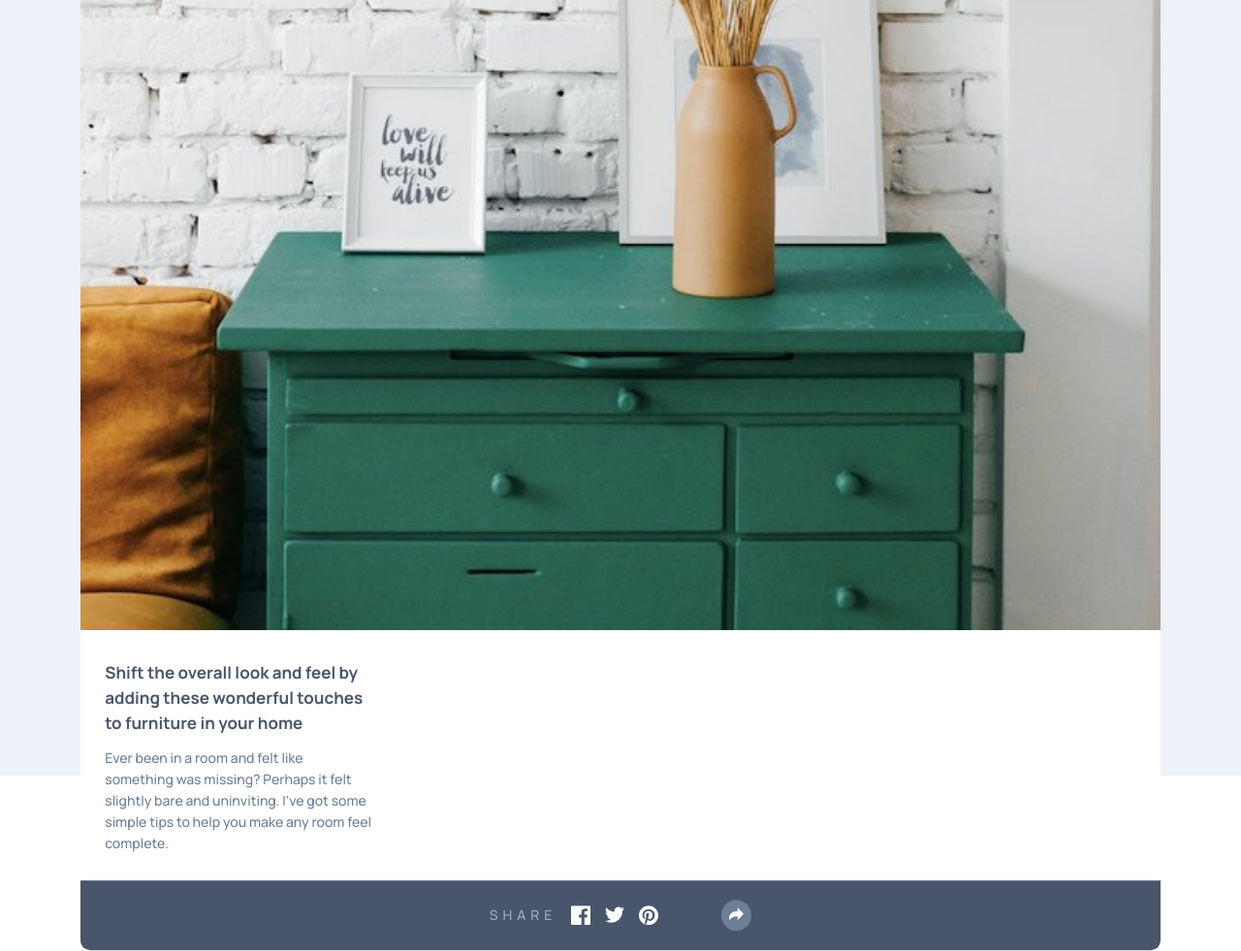
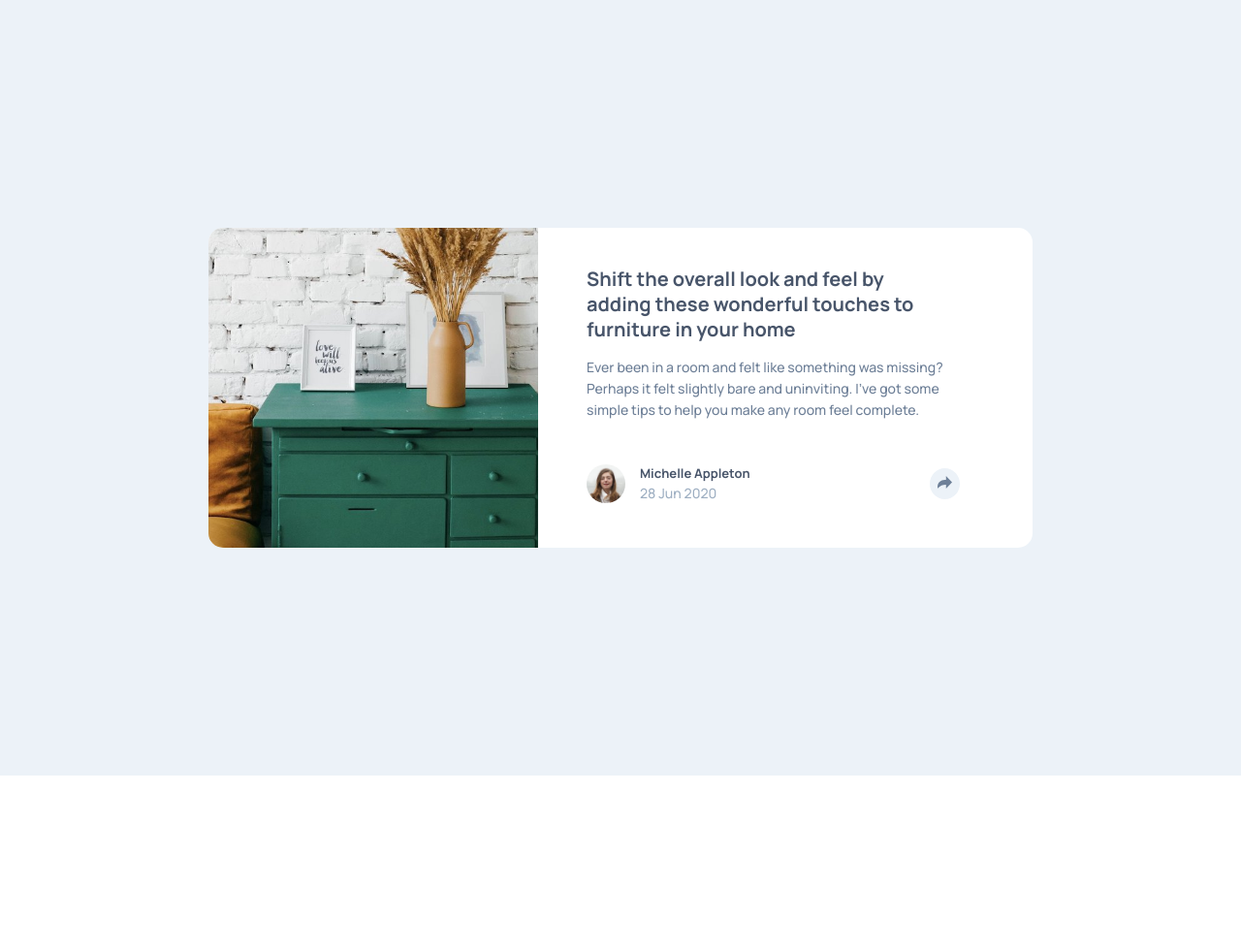
Before and after one commit to Lwmeek/Article-Preview, a plain HTML site: page index.html in a window 1280 px wide. Shown: the whole page at 97% size. After the commit the page ends 800 px from the top, so only its background shows below. Drawn offline with Linux system fonts and the light colour scheme.

Commit message:
adjusting desktop screen size

```diff
--- a/css/styles.css
+++ b/css/styles.css
@@ -39,6 +39,7 @@ body {
 	border-radius: 15px;
 	background-color: white;
 	width: 87%;
+	max-width: 390px;
 	overflow: hidden;
 	text-align: left;
 }
@@ -52,7 +53,8 @@ body {
 
 .img {
 	width: 100%;
-	margin-bottom: -50px;
+	height: 100%;
+	margin-bottom: -60px;
 	margin-top: -13px;
 }
 
@@ -97,12 +99,15 @@ body {
 	color: var(--clr-Vdark-grayish-blue);
 	line-height: 2.6rem;
 	max-width: 25ch;
+	margin: 0 auto;
+	padding-bottom: 1rem;
 }
 
 .paragraph {
 	color: var(--clr-desaturated-dark-blue);
 	line-height: 2.2rem;
 	max-width: 31.5ch;
+	margin: 0 auto;
 }
 
 /* Footer */
@@ -132,6 +137,7 @@ body {
 	position: absolute;
 	transform: translateY(10%);
 	width: 87%;
+	max-width: 390px;
 	border-radius: 0 0 10px 10px;
 	margin: 0 auto;
 	justify-items: center;
@@ -149,3 +155,61 @@ body {
 .hide {
 	display: none;
 }
+
+/* Desktop screen size */
+
+@media screen and (min-width: 1050px) {
+	.container {
+		display: flex;
+		flex-direction: row;
+		max-width: 850px;
+		max-height: 330px;
+	}
+
+	.img_container {
+		width: 40%;
+		overflow: hidden;
+	}
+
+	.img {
+		width: 125%;
+		height: 100%;
+		margin-bottom: 0px;
+		margin-top: 0px;
+		margin-right: 0px;
+		margin-left: -8px;
+		/*scale: 1.35 1;*/
+	}
+
+	.card-content {
+		width: 60%;
+		padding-left: 5rem;
+	}
+
+	.content {
+		padding: 4rem 0 3rem;
+		margin: 0 auto;
+	}
+
+	.header {
+		font-size: 2rem;
+		margin: 0;
+		max-width: 26ch;
+		padding-bottom: 0;
+	}
+
+	.paragraph {
+		margin: 1.5rem 0;
+		max-width: 45ch;
+	}
+
+	.footer-content {
+		margin: 0;
+		justify-content: flex-start;
+		padding: 0;
+	}
+
+	.share_btn {
+		margin-left: 17rem;
+	}
+}
--- a/index.html
+++ b/index.html
@@ -18,6 +18,7 @@
 		<div class="main_container">
 			<div class="container">
 				<div class="img_container"><img class="img" src="images/drawers.jpg" alt="" /></div>
+				<div class="card-content">
                     <div class="content">
                                         <h1 class="header">
                                             Shift the overall look and feel by adding these wonderful touches to
@@ -29,7 +30,7 @@
                                             you make any room feel complete.
                                         </p>
                                     </div>
-                <div class=" footer footer-secondary /*hide" id="footer-two">
+                                    <div class=" footer footer-secondary hide" id="footer-two">
                                         <div class="footer-content">
                                             <h2 class="title_share">SHARE</h2>
                                             <img src="images/icon-facebook.svg" alt="">
@@ -50,6 +51,7 @@
                                     </div>
                 </div>
 			</div>
+		</div>
         <script src="index.js"></script>
 	</body>
 </html>
```
Lines whose indentation alone changed are shown as unchanged.
